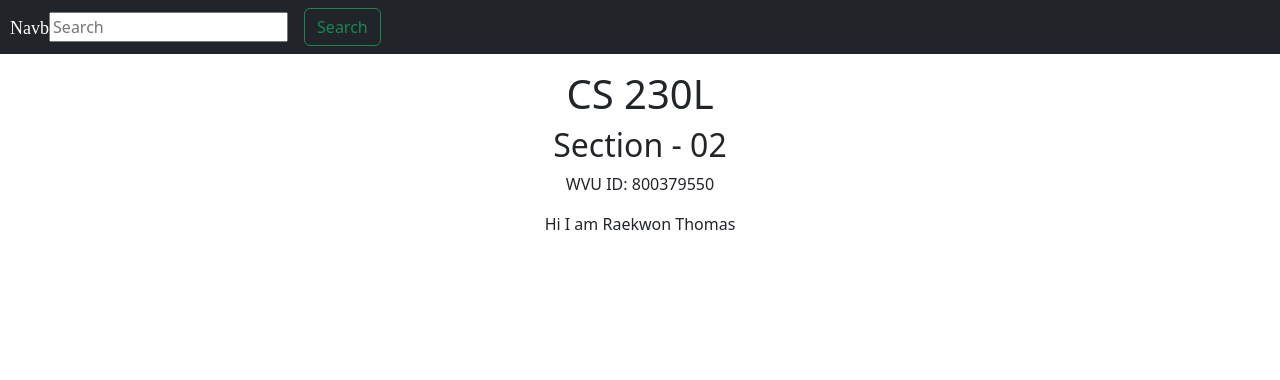
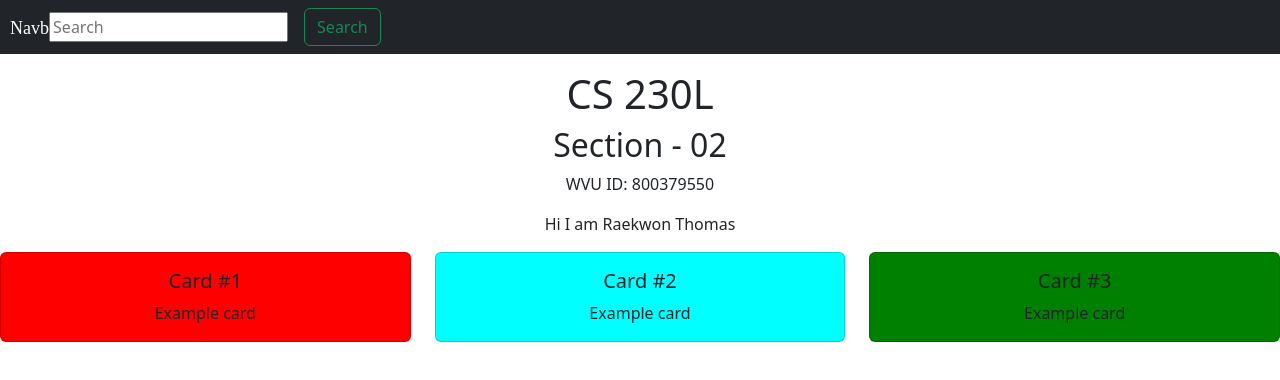
Before and after one commit to raetho64/AWS-Assignment-2, a React (Create React App) app: page / in a window 1280 px wide. Shown: the top 380 px of the page. Built offline with nearby package versions, Linux system fonts and the light colour scheme.

Commit message:
add the card element

```diff
--- a/src/App.js
+++ b/src/App.js
@@ -1,6 +1,7 @@
 
 import './App.css';
 import Navbar from './Navbar';
+import Card from './Card';
 
 function App() {
   return (
@@ -11,6 +12,7 @@ function App() {
       <h2>Section - 02</h2>
       <p>WVU ID: 800379550</p>
       <p>Hi I am Raekwon Thomas</p>
+      <Card/>
     </div>
   );
 }
--- /dev/null
+++ b/src/Card.js
@@ -0,0 +1,38 @@
+
+
+function Card(){
+    return(
+        <div class="row">
+
+            <div class="col-sm-4">
+                <div class="card" id="card1">
+                    <div class="card-body">
+                        <h5 class="card-title">Card #1</h5>
+                        <p class="card-text">Example card</p>
+                    </div>
+                </div>
+            </div>
+
+            <div class="col-sm-4">
+                <div class="card" id="card2">
+                    <div class="card-body">
+                        <h5 class="card-title">Card #2</h5>
+                        <p class="card-text">Example card</p>
+                    </div>
+                </div>
+            </div>
+
+            <div class="col-sm-4">
+                <div class="card" id="card3">
+                    <div class="card-body">
+                        <h5 class="card-title">Card #3</h5>
+                        <p class="card-text">Example card</p>
+                    </div>
+                </div>
+            </div>
+
+        </div>
+    )
+}
+
+export default Card;
--- a/src/index.css
+++ b/src/index.css
@@ -56,3 +56,19 @@ code {
   left:-16px;
   top: 2px;
 }
+
+#card1{
+  background-color: red;
+}
+
+#card2{
+  background-color: aqua;
+}
+
+#card3{
+  background-color: green;
+}
+
+.card:hover{
+  cursor: pointer;
+}
```
